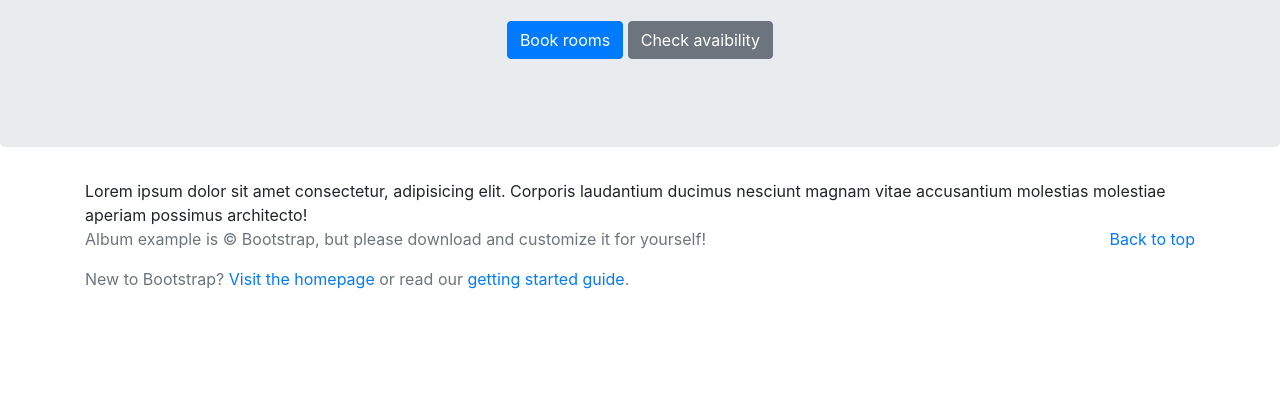
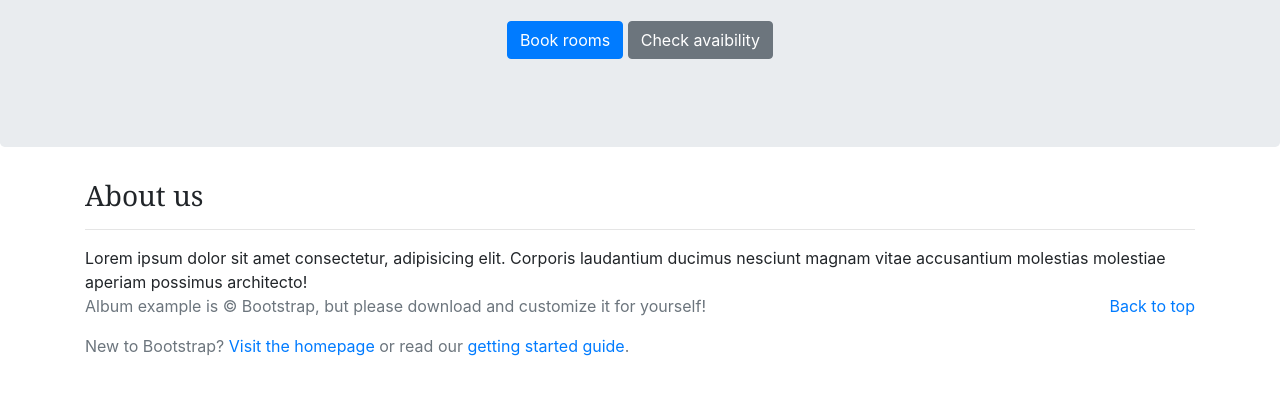
Before and after one commit to darshanmarathe/SunAndSandDemo, a website: page about.html in a window 1280 px wide. Shown: the part 294-688 px from the top of the page. Drawn offline with nearby package versions, Linux system fonts and the light colour scheme.

Commit message:
fixed the header issue

```diff
--- a/about.html
+++ b/about.html
@@ -15,7 +15,8 @@
 
 
 <div id="main" class="container">
-
+<h3>About us</h3>
+<hr>
     Lorem ipsum dolor sit amet consectetur, adipisicing elit. Corporis laudantium ducimus nesciunt magnam vitae accusantium molestias molestiae aperiam possimus architecto!
 
 </div>
```
